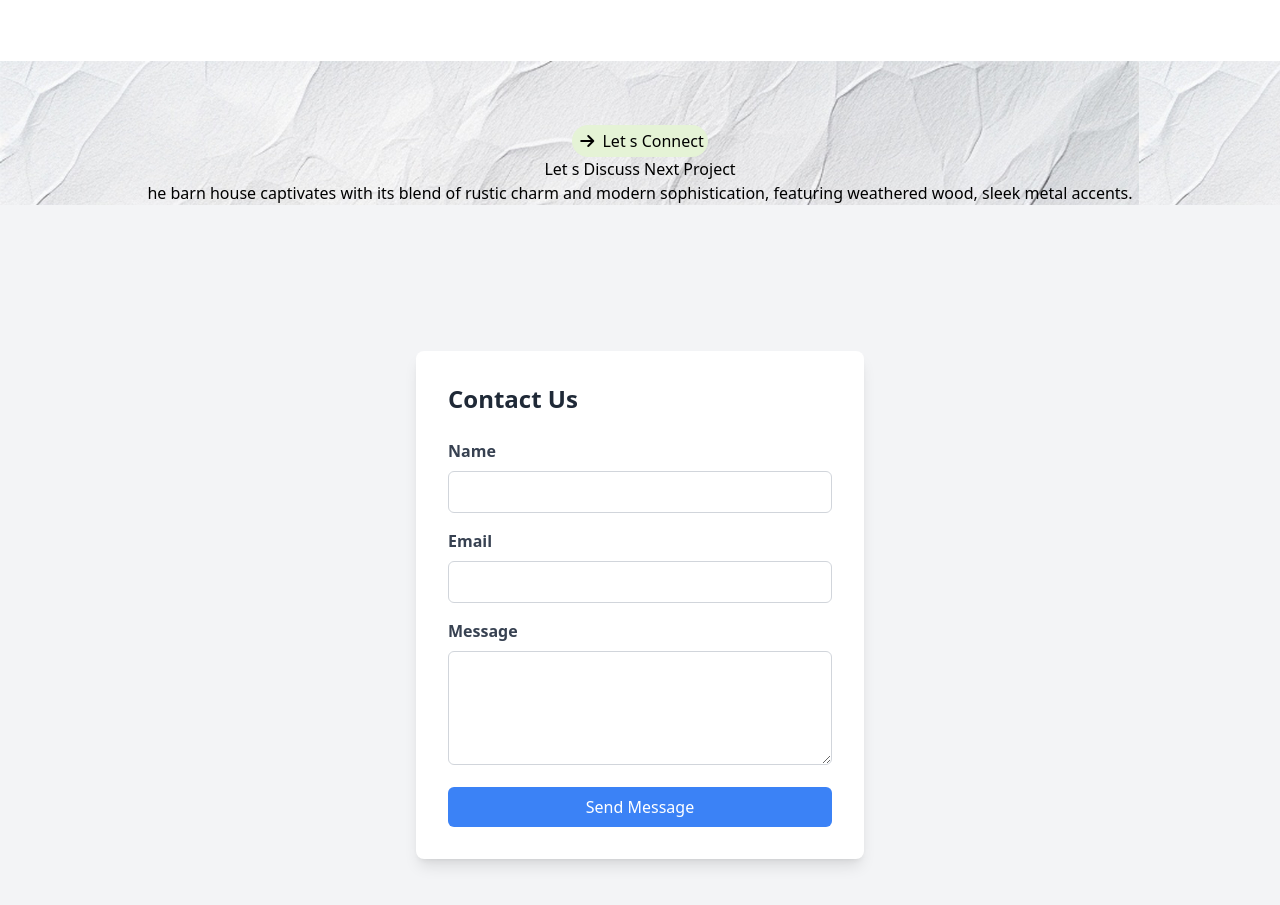
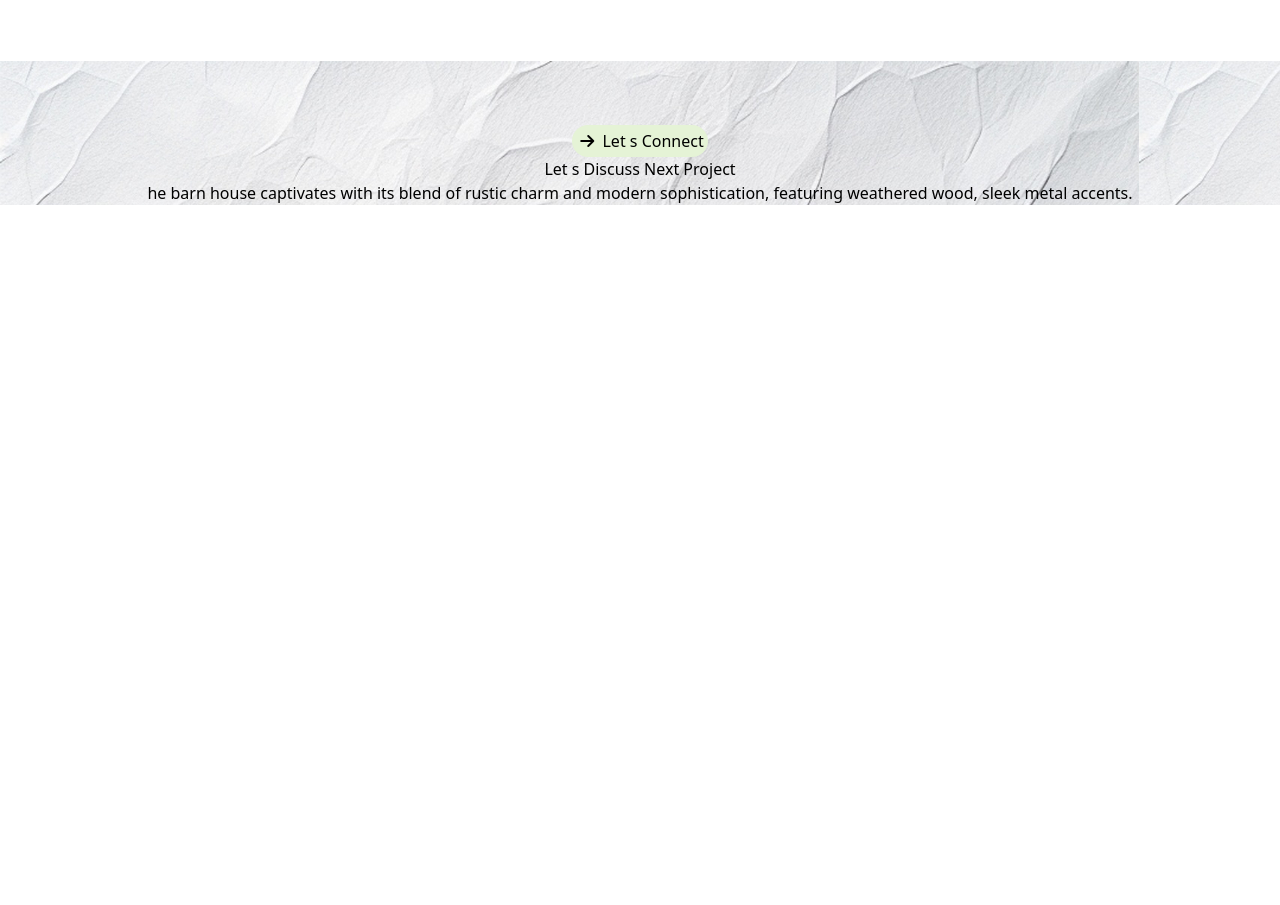
Before and after one commit to sham-im/design-liveable-space, a plain HTML site: page index.html in a window 1280 px wide. Shown: the part 3214-4119 px from the top of the page. After the commit the page ends 3419 px from the top, so only its background shows below. Drawn offline with nearby package versions, Linux system fonts and the light colour scheme.

```diff
--- a/index.html
+++ b/index.html
@@ -633,26 +633,7 @@
 
 <!-- this is form  -->
 
-<section class="bg-gray-100 flex items-center justify-center h-screen">
-  <div class="bg-white p-8 rounded-lg shadow-lg w-full max-w-md">
-      <h2 class="text-2xl font-bold mb-6 text-gray-800">Contact Us</h2>
-      <form class="space-y-4">
-          <div>
-              <label for="name" class="block text-gray-700 font-semibold mb-2">Name</label>
-              <input type="text" id="name" name="name" required class="w-full px-3 py-2 border border-gray-300 rounded-md focus:outline-none focus:ring-2 focus:ring-blue-500">
-          </div>
-          <div>
-              <label for="email" class="block text-gray-700 font-semibold mb-2">Email</label>
-              <input type="email" id="email" name="email" required class="w-full px-3 py-2 border border-gray-300 rounded-md focus:outline-none focus:ring-2 focus:ring-blue-500">
-          </div>
-          <div>
-              <label for="message" class="block text-gray-700 font-semibold mb-2">Message</label>
-              <textarea id="message" name="message" rows="4" required class="w-full px-3 py-2 border border-gray-300 rounded-md focus:outline-none focus:ring-2 focus:ring-blue-500"></textarea>
-          </div>
-          <button type="submit" class="w-full bg-blue-500 text-white py-2 rounded-md hover:bg-blue-600 focus:outline-none focus:ring-2 focus:ring-blue-500">Send Message</button>
-      </form>
-  </div>
-</section>
+
 
 
     </section>
```
